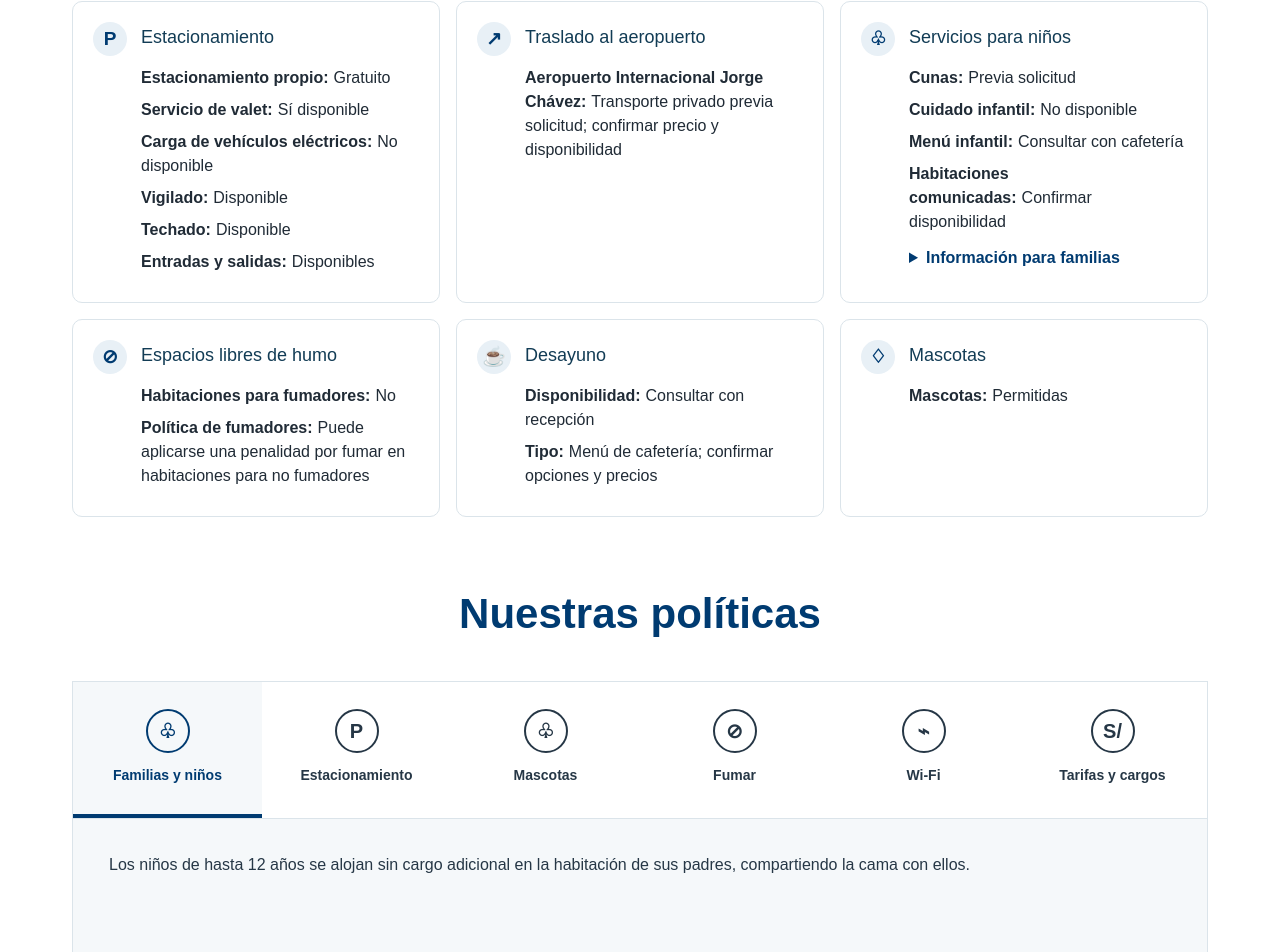
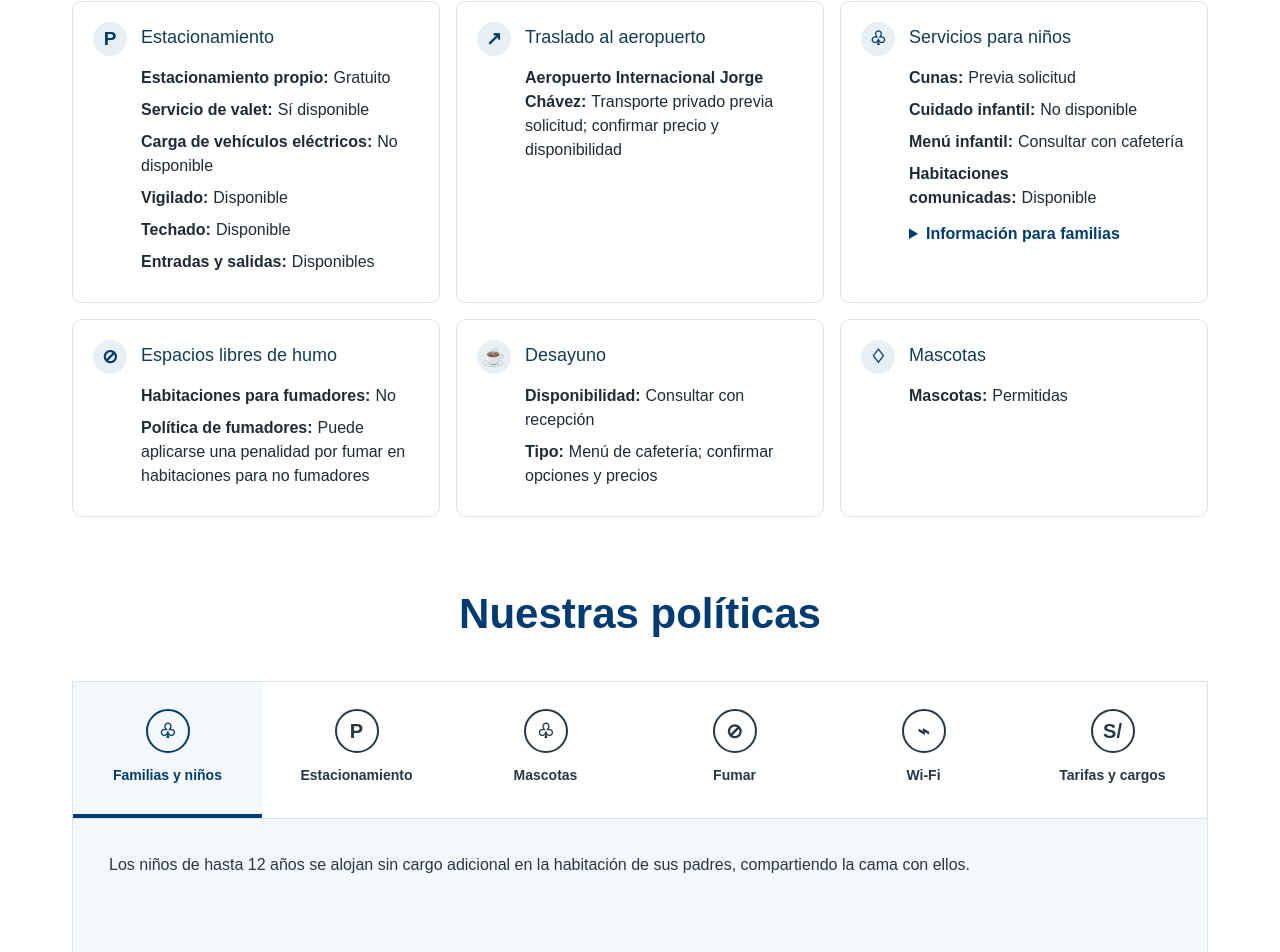
Before and after one commit to camilogomez17/hotelBlueThree, a Next.js app: page /politicas in a window 1280 px wide. Shown: the part 2036-2988 px from the top of the page. Built offline with nearby package versions, Linux system fonts and the light colour scheme; no server answers.

Commit message:
Confirm connecting room availability

```diff
--- a/app/components/ForYourStay.tsx
+++ b/app/components/ForYourStay.tsx
@@ -6,7 +6,7 @@ const information = {
   en: [
     { icon: "P", title: "Parking", rows: [["Self-parking", "Complimentary"], ["Valet parking", "Available"], ["EV charging", "Not available"], ["Secured", "Available"], ["Covered", "Available"], ["In/Out privileges", "Available"]] },
     { icon: "↗", title: "Airport shuttle", rows: [["Jorge Chávez International Airport", "Private transport by request; confirm price and availability"]] },
-    { icon: "♧", title: "Kids services", rows: [["Cribs", "By request"], ["Childcare", "Not available"], ["Kids menu", "Ask the cafeteria"], ["Connecting rooms", "Confirm availability"]] },
+    { icon: "♧", title: "Kids services", rows: [["Cribs", "By request"], ["Childcare", "Not available"], ["Kids menu", "Ask the cafeteria"], ["Connecting rooms", "Available"]] },
     { icon: "⊘", title: "Smoke-free", rows: [["Smoking rooms available", "No"], ["Smoking policy", "A penalty may apply for smoking in non-smoking rooms"]] },
     { icon: "☕", title: "Breakfast", rows: [["Availability", "Ask reception"], ["Type", "Cafeteria menu; confirm options and pricing"]] },
     { icon: "♢", title: "Pets", rows: [["Pets", "Pet-friendly"]] },
@@ -14,7 +14,7 @@ const information = {
   es: [
     { icon: "P", title: "Estacionamiento", rows: [["Estacionamiento propio", "Gratuito"], ["Servicio de valet", "Sí disponible"], ["Carga de vehículos eléctricos", "No disponible"], ["Vigilado", "Disponible"], ["Techado", "Disponible"], ["Entradas y salidas", "Disponibles"]] },
     { icon: "↗", title: "Traslado al aeropuerto", rows: [["Aeropuerto Internacional Jorge Chávez", "Transporte privado previa solicitud; confirmar precio y disponibilidad"]] },
-    { icon: "♧", title: "Servicios para niños", rows: [["Cunas", "Previa solicitud"], ["Cuidado infantil", "No disponible"], ["Menú infantil", "Consultar con cafetería"], ["Habitaciones comunicadas", "Confirmar disponibilidad"]] },
+    { icon: "♧", title: "Servicios para niños", rows: [["Cunas", "Previa solicitud"], ["Cuidado infantil", "No disponible"], ["Menú infantil", "Consultar con cafetería"], ["Habitaciones comunicadas", "Disponible"]] },
     { icon: "⊘", title: "Espacios libres de humo", rows: [["Habitaciones para fumadores", "No"], ["Política de fumadores", "Puede aplicarse una penalidad por fumar en habitaciones para no fumadores"]] },
     { icon: "☕", title: "Desayuno", rows: [["Disponibilidad", "Consultar con recepción"], ["Tipo", "Menú de cafetería; confirmar opciones y precios"]] },
     { icon: "♢", title: "Mascotas", rows: [["Mascotas", "Permitidas"]] },
```
